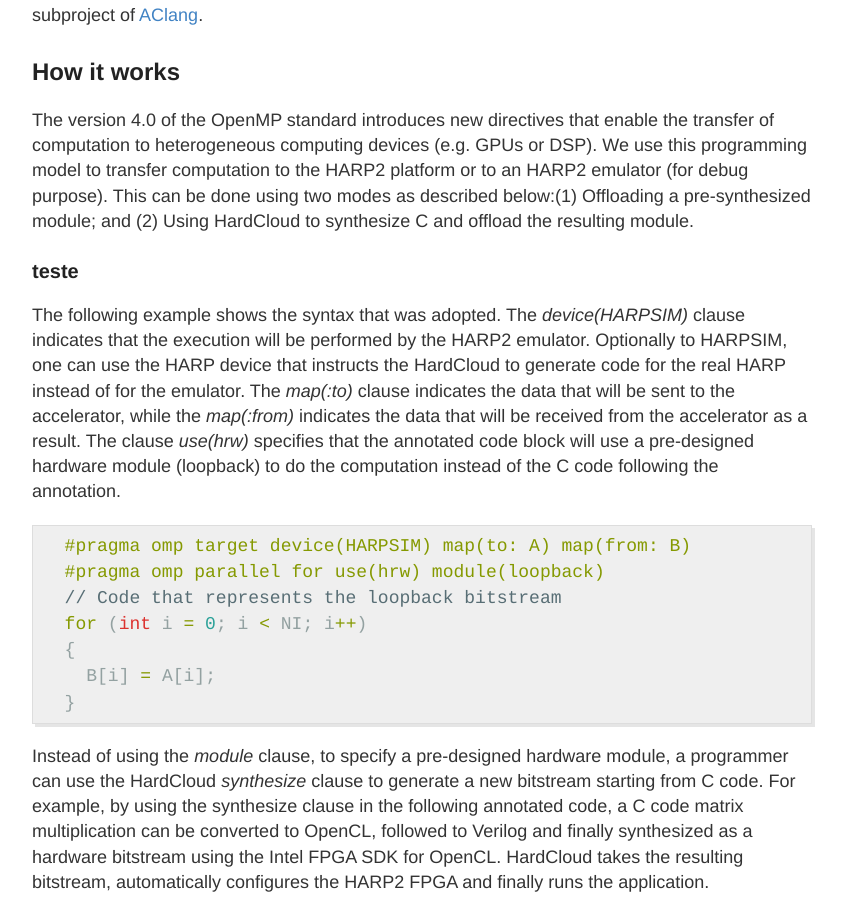
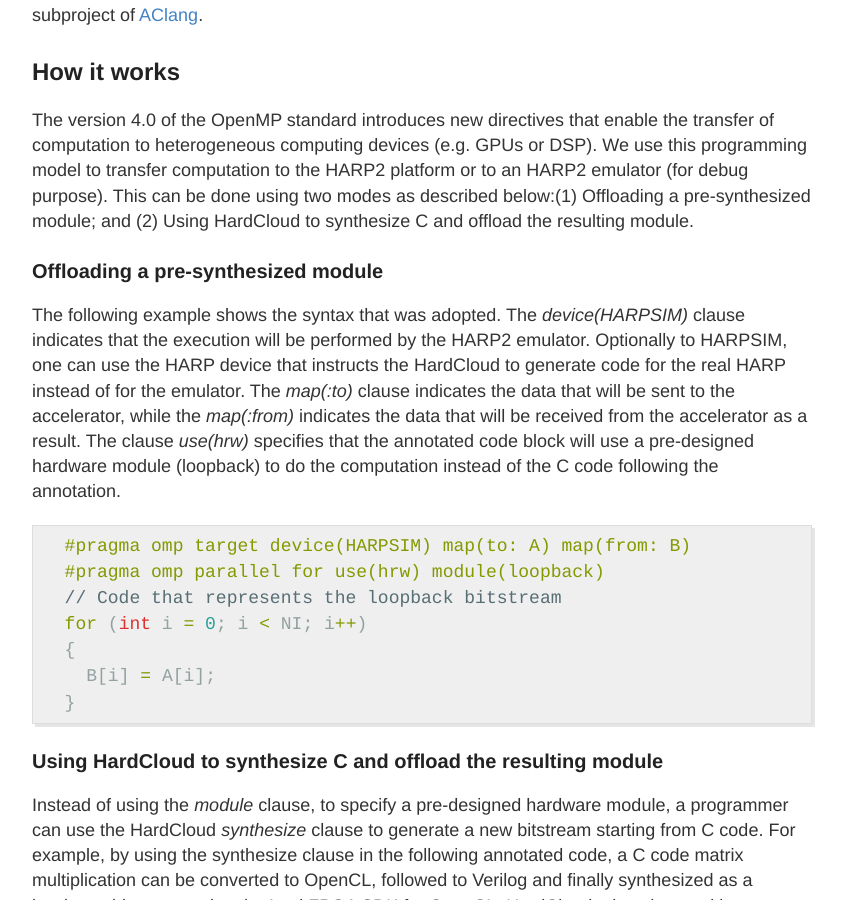
Before and after one commit to ramonn76/HardCloud, a Jekyll site: the page built from index.md, in a window 1280 px wide and 900 px high, scrolled down 375 px. Shown: the whole window, without its empty margins (218-1064 px from the left). Built offline with Jekyll 4.4.1, drawn with Linux system fonts in a browser that asks for light colours.

Commit message:
Update index.md

```diff
--- a/index.md
+++ b/index.md
@@ -15,7 +15,7 @@ computation to the HARP2 platform or to an HARP2 emulator (for debug purpose).
 This can be done using two modes as described below:(1) Offloading a pre-synthesized
 module; and (2) Using HardCloud to synthesize C and offload the resulting module.
 
-### teste
+### Offloading a pre-synthesized module
 
 The following example shows the syntax that was adopted. The *device(HARPSIM)*
 clause indicates that the execution will be performed by the HARP2 emulator.
@@ -36,7 +36,7 @@ The clause *use(hrw)* specifies that the annotated code block will use a pre-des
 
 {% endhighlight %}
 
-
+### Using HardCloud to synthesize C and offload the resulting module
 
 Instead of using the *module* clause, to specify a pre-designed hardware module, a programmer can  use the HardCloud *synthesize* clause to generate a new bitstream starting from C code. For example, by using the synthesize clause in the following annotated code,  a C code  matrix multiplication  can be converted to OpenCL, followed to Verilog and finally synthesized as a hardware bitstream using the  Intel FPGA SDK for OpenCL. HardCloud takes the resulting bitstream, automatically  configures the HARP2 FPGA and finally runs the application.
 
```
